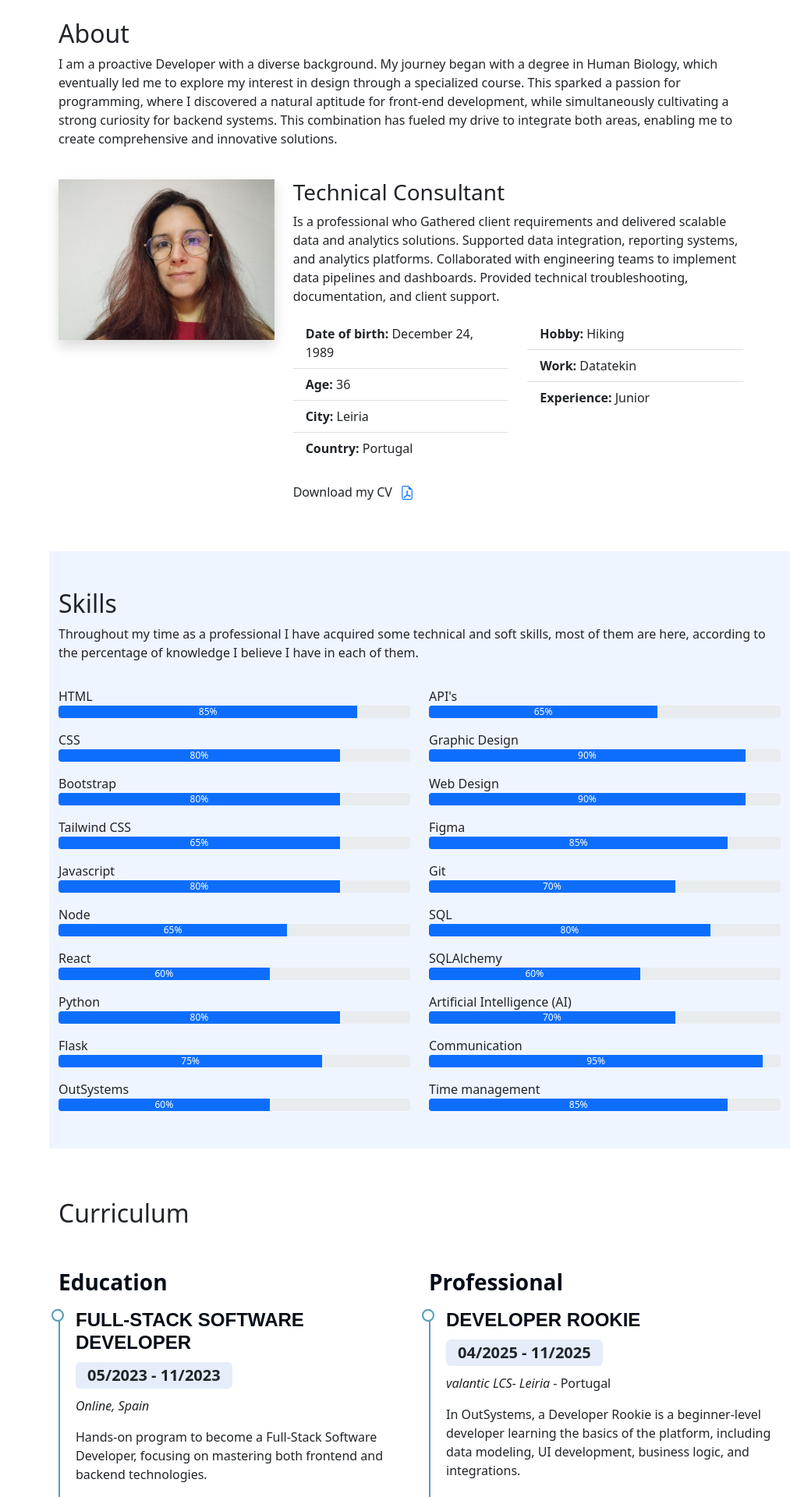
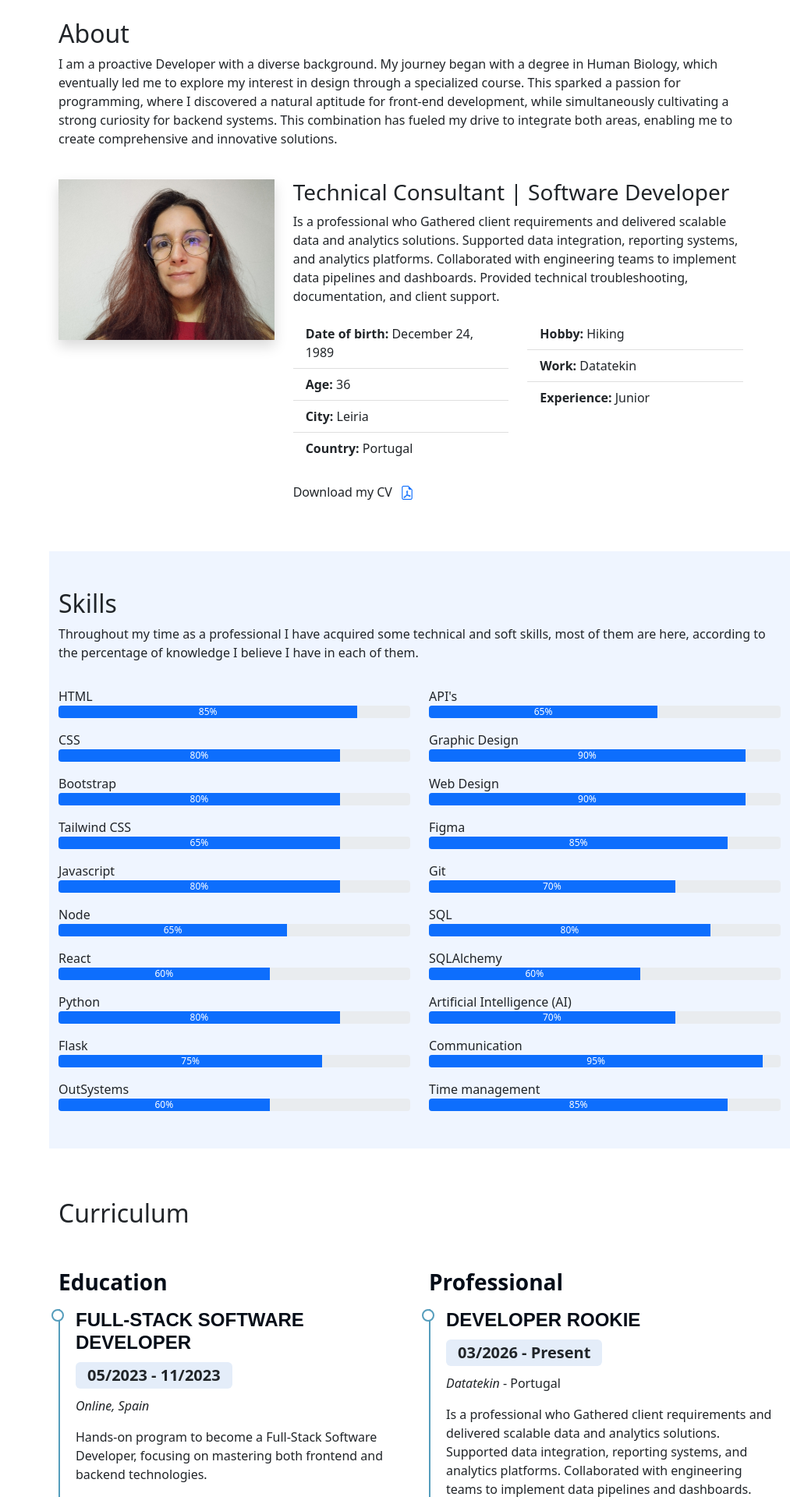
Before and after one commit to Placito/My_Portfolio, a Flask app: page / in a window 1280 px wide; the page is wider, and only the part inside the window is pictured. Shown: the part 840-2760 px from the top of that part at 78% size, without its empty margins (267-1280 px from the left). Run offline with Flask 3, Linux system fonts and the light colour scheme; some libraries are stand-ins or nearby versions.

Commit message:
update work

```diff
--- a/templates/index.html
+++ b/templates/index.html
@@ -88,7 +88,7 @@
         <section id="home" class="row home m-0 p-0">
             <div class=" d-flex justify-content-center align-start flex-column">
                 <h2 class="text-shadow">Mariana Plácito</h2>
-                <span id="subtitle" class="text-shadow">{{ _('Software Developer') }}</span>
+                <span id="subtitle" class="text-shadow">{{ _('Technical Consultant | Software Developer') }}</span>
             </div>
         </section>
         <section id="about" class="container mt-5 about">
@@ -104,7 +104,7 @@
                         <img class="img-fluid shadow" data-anime="left" src="../static/img/profile.jpg" alt="foto da Mariana" width="300" height="auto" loading="lazy">
                     </div>
                     <div class="col-md-8" data-anime="right">
-                        <h3>{{ _('Technical Consultant') }}</h3>
+                        <h3>{{ _('Technical Consultant | Software Developer') }}</h3>
                         <p>{{ _('Is a professional who Gathered client requirements and delivered scalable data and analytics solutions. Supported data integration, reporting systems, and analytics platforms. Collaborated with engineering teams to implement data pipelines and dashboards. Provided technical troubleshooting, documentation, and client support.') }}</p>
                         <div class="row">
                             <div class="col-md-6">
@@ -249,6 +249,13 @@
                         </div>
                     </div>
                     <div class="col-md-6">
+                        <h3 class="cv-title">{{ _('Professional') }}</h3>
+                        <div class="cv-item" data-anime="up">
+                            <h4>{{ _('Developer Rookie') }}</h4>
+                            <h5>03/2026 - Present</h5>
+                            <p><em>Datatekin</em> - Portugal</p>
+                            <p>{{ _('Is a professional who Gathered client requirements and delivered scalable data and analytics solutions. Supported data integration, reporting systems, and analytics platforms. Collaborated with engineering teams to implement data pipelines and dashboards. Provided technical troubleshooting, documentation, and client support.') }}</p>
+                        </div>
                         <h3 class="cv-title">{{ _('Professional') }}</h3>
                         <div class="cv-item" data-anime="up">
                             <h4>{{ _('Developer Rookie') }}</h4>
```
